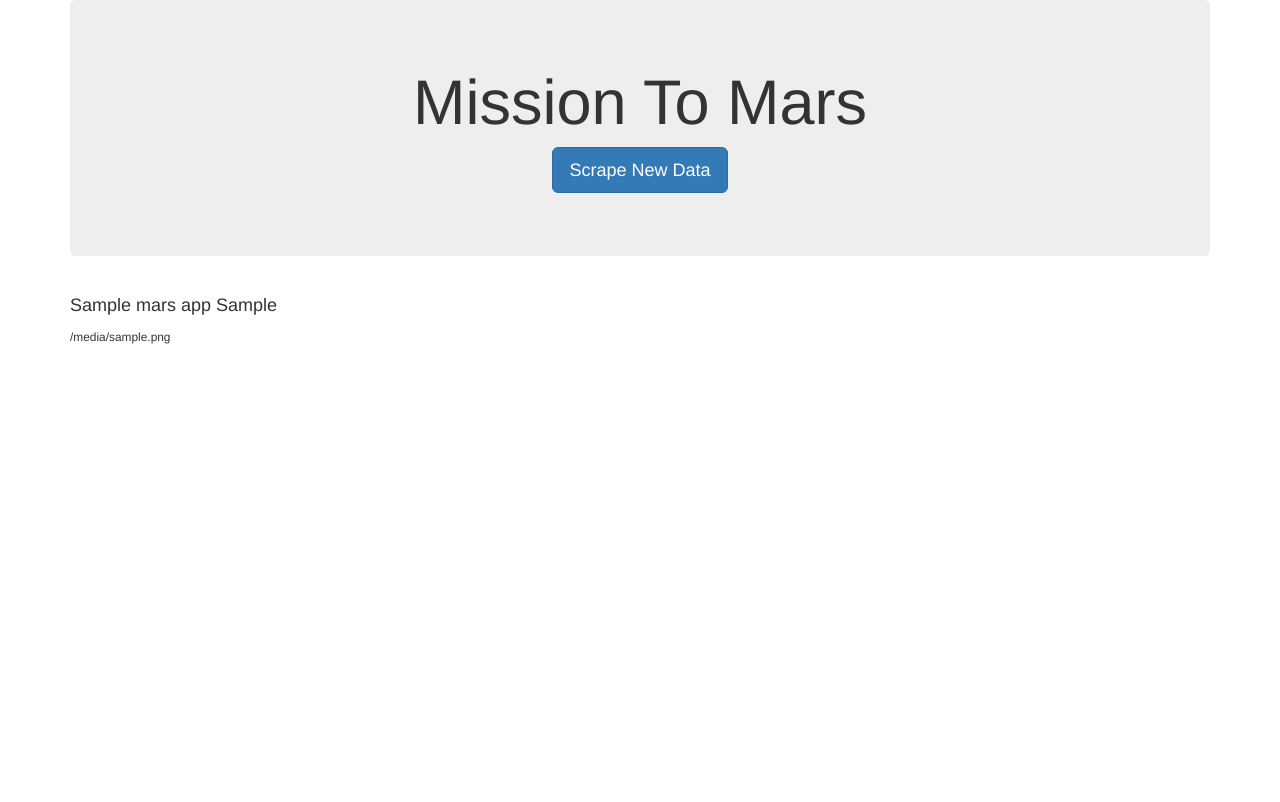
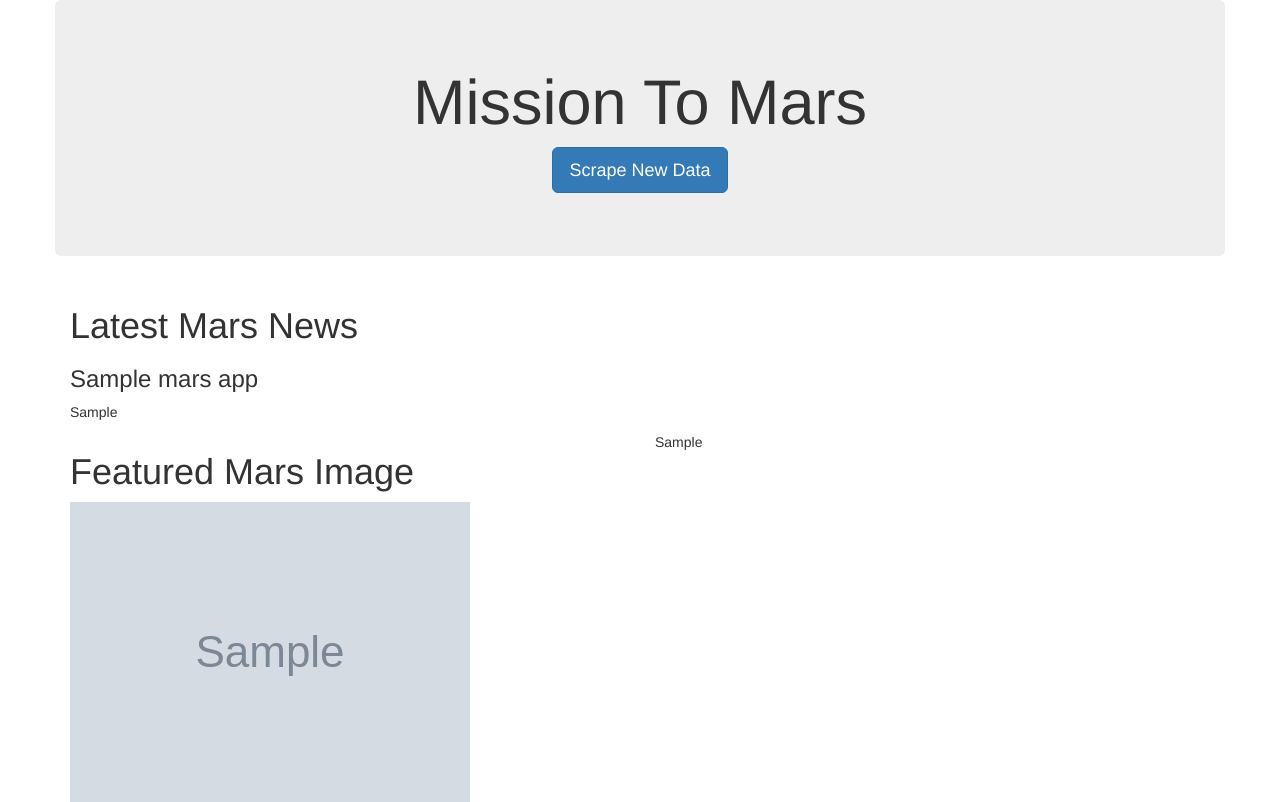
Before and after one commit to luchovzla/web-scraping-challenge, a Flask app: page / in a window 1280 px wide. Before the commit the page ends 344 px from the top, so only its background shows below. Run offline with Flask 2, Linux system fonts and the light colour scheme; grey boxes marked "Sample" are stand-in pictures; a database or web service that is not in the repository returns one stand-in record (values such as "Sample title"); some libraries are stand-ins or nearby versions.

Commit message:
Added code for tables and featured image. More formatting needed.

```diff
--- a/Missions_To_Mars/templates/index.html
+++ b/Missions_To_Mars/templates/index.html
@@ -8,23 +8,36 @@
   <title>Mission to Mars</title>
   <link rel="stylesheet" href="https://maxcdn.bootstrapcdn.com/bootstrap/3.3.7/css/bootstrap.min.css">
 </head>
-
 <body>
   <div class="container">
-
+    <div class='row'>
       <div class="jumbotron text-center">
         <h1>Mission To Mars</h1>
         <p><a class="btn btn-primary btn-lg" href="/scrape" role="button">Scrape New Data</a></p>
       </div>
+    </div>
 
-    <!-- Phone Listings -->
+    <!-- Mars News -->
     <div class="row" id="mars-data">
-      <div class="col-md-12">
-        <h4 class="heading">{{mars_results.news_title}} {{mars_results.news_paragraph}}</h4>
-        <small>{{mars_results.featured_image}}</small>
+      <div class="col-lg-12">
+        <h1 class="heading font-weight-bold">Latest Mars News</h1>
+        <h3 class="heading font-weight-bold">{{mars_results.news_title}}</h2>
+        <p class="font-weight-normal">{{mars_results.news_paragraph}}</p>
       </div>
     </div>
 
+    <!-- Mars Featured Image -->
+    <div class='row' id='featured-image'>
+      <div class='col-lg-6'>
+        <h1 class='heading font-weight-bold'>Featured Mars Image</h1>
+        <img src="{{ mars_results.featured_image }}" alt="Featured Image"></img>
+      </div>
+      <div class='col-lg-6'>
+
+          {{ mars_results.facts_table | safe }}
+
+      </div>
+    </div>
   </div>
 </body>
 
```
Lines whose indentation alone changed are shown as unchanged.
